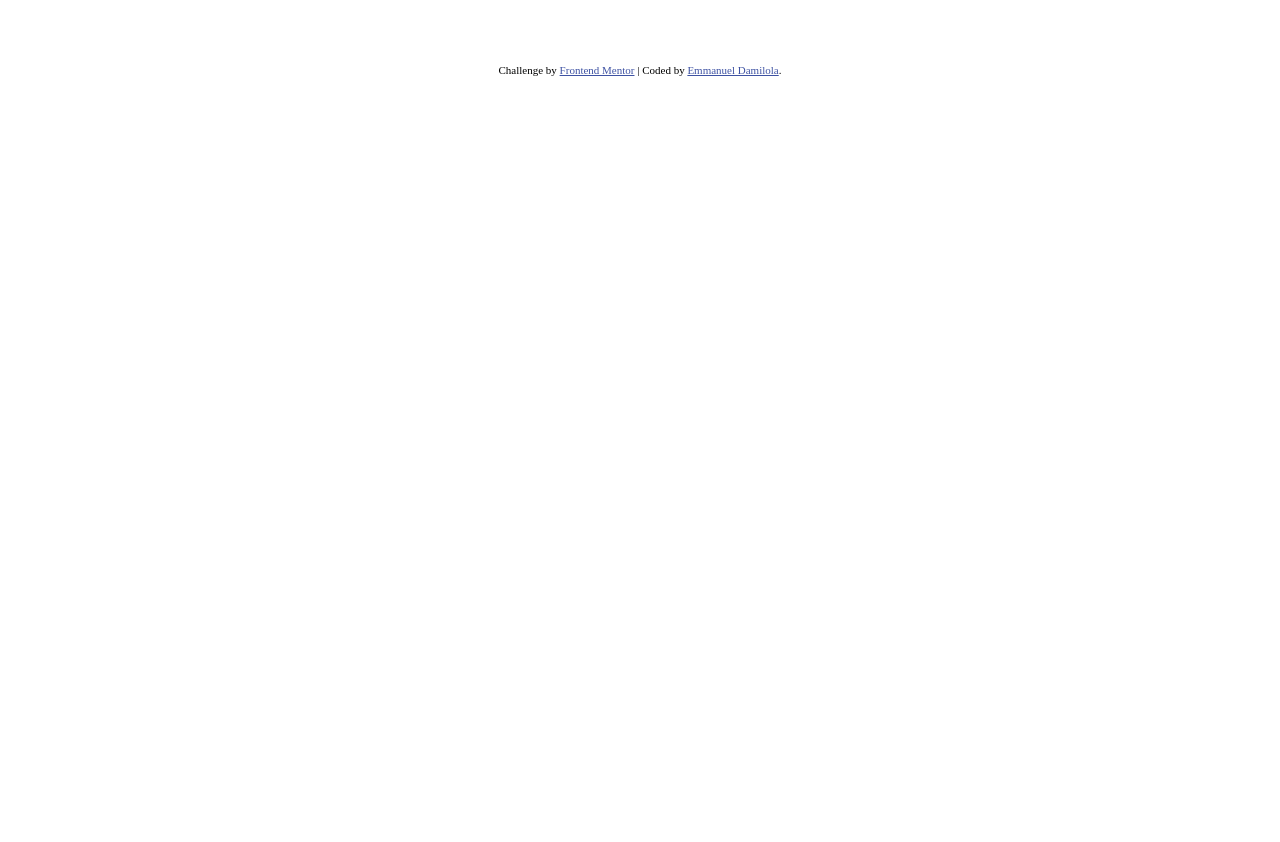
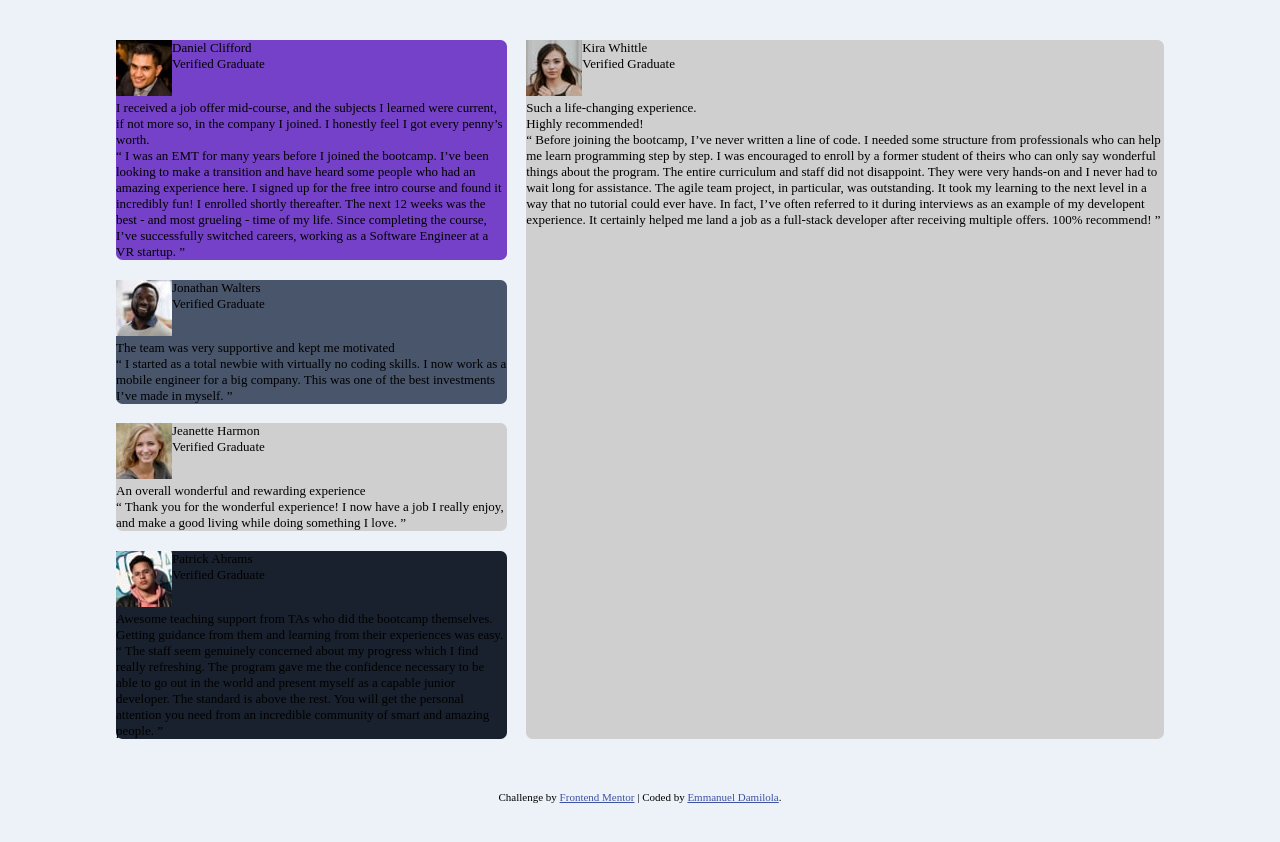
Before and after one commit to DAEM007/testimonials-grid-section, a plain HTML site: page index.html in a window 1280 px wide. Before the commit the page ends 800 px from the top, so only its background shows below. Drawn offline with Linux system fonts and the light colour scheme.

Commit message:
updates to testimonials-grid-section

```diff
--- a/index.html
+++ b/index.html
@@ -13,62 +13,129 @@
     />
     <link rel="stylesheet" href="styles/styles.css" />
 
-    <title>Frontend Mentor | [Challenge Name Here]</title>
+    <title>Frontend Mentor | testimonials-grid-section</title>
   </head>
   <body>
-    <!-- Daniel Clifford
-  Verified Graduate
+    <!-- Testimonials Section -->
+    <section class="testimonials-section-wrapper">
+      <div class="testimonials-main">
+        <div class="testimonials-main-top">
+          <div class="testimonials-main-top-left card">
+            <div class="testimonial-author">
+              <div class="author-avatar">
+                <img src="./images/image-daniel.jpg" alt="daniel-avatar" />
+              </div>
+              <div class="author-info">
+                <p class="author-name">Daniel Clifford</p>
+                <p class="author-verified">Verified Graduate</p>
+              </div>
+            </div>
+            <p>
+              I received a job offer mid-course, and the subjects I learned were
+              current, if not more so, in the company I joined. I honestly feel
+              I got every penny’s worth.
+            </p>
+            <p>
+              “ I was an EMT for many years before I joined the bootcamp. I’ve
+              been looking to make a transition and have heard some people who
+              had an amazing experience here. I signed up for the free intro
+              course and found it incredibly fun! I enrolled shortly thereafter.
+              The next 12 weeks was the best - and most grueling - time of my
+              life. Since completing the course, I’ve successfully switched
+              careers, working as a Software Engineer at a VR startup. ”
+            </p>
+          </div>
+          <div class="testimonials-main-top-right card">
+            <div class="testimonial-author">
+              <div class="author-avatar">
+                <img src="./images/image-jonathan.jpg" alt="jonathan-avatar" />
+              </div>
+              <div class="author-info">
+                <p class="author-name">Jonathan Walters</p>
+                <p class="author-verified">Verified Graduate</p>
+              </div>
+            </div>
+            <p>The team was very supportive and kept me motivated</p>
+            <p>
+              “ I started as a total newbie with virtually no coding skills. I
+              now work as a mobile engineer for a big company. This was one of
+              the best investments I’ve made in myself. ”
+            </p>
+          </div>
+        </div>
+        <div class="testimonials-main-bottom">
+          <div class="testimonials-main-bottom-left card">
+            <div class="testimonial-author">
+              <div class="author-avatar">
+                <img src="./images/image-jeanette.jpg" alt="jeanette-avatar" />
+              </div>
+              <div class="author-info">
+                <p class="author-name">Jeanette Harmon</p>
+                <p class="author-verified">Verified Graduate</p>
+              </div>
+            </div>
+            <p>An overall wonderful and rewarding experience</p>
+            <p>
+              “ Thank you for the wonderful experience! I now have a job I
+              really enjoy, and make a good living while doing something I love.
+              ”
+            </p>
+          </div>
+          <div class="testimonials-main-bottom-right card">
+            <div class="testimonial-author">
+              <div class="author-avatar">
+                <img src="./images/image-patrick.jpg" alt="patrick-avatar" />
+              </div>
+              <div class="author-info">
+                <p class="author-name">Patrick Abrams</p>
+                <p class="author-verified">Verified Graduate</p>
+              </div>
+            </div>
+            <p>
+              Awesome teaching support from TAs who did the bootcamp themselves.
+              Getting guidance from them and learning from their experiences was
+              easy.
+            </p>
+            <p>
+              “ The staff seem genuinely concerned about my progress which I
+              find really refreshing. The program gave me the confidence
+              necessary to be able to go out in the world and present myself as
+              a capable junior developer. The standard is above the rest. You
+              will get the personal attention you need from an incredible
+              community of smart and amazing people. ”
+            </p>
+          </div>
+        </div>
+      </div>
+      <div class="testimonial-side card">
+        <div class="testimonial-author">
+          <div class="author-avatar">
+            <img src="./images/image-kira.jpg" alt="kira-avatar" />
+          </div>
+          <div class="author-info">
+            <p class="author-name">Kira Whittle</p>
+            <p class="author-verified">Verified Graduate</p>
+          </div>
+        </div>
+        <p>Such a life-changing experience.</p>
+        <p>Highly recommended!</p>
+        <p>
+          “ Before joining the bootcamp, I’ve never written a line of code. I
+          needed some structure from professionals who can help me learn
+          programming step by step. I was encouraged to enroll by a former
+          student of theirs who can only say wonderful things about the program.
+          The entire curriculum and staff did not disappoint. They were very
+          hands-on and I never had to wait long for assistance. The agile team
+          project, in particular, was outstanding. It took my learning to the
+          next level in a way that no tutorial could ever have. In fact, I’ve
+          often referred to it during interviews as an example of my developent
+          experience. It certainly helped me land a job as a full-stack
+          developer after receiving multiple offers. 100% recommend! ”
+        </p>
+      </div>
+    </section>
 
-  I received a job offer mid-course, and the subjects I learned were current, if not more so,
-  in the company I joined. I honestly feel I got every penny’s worth.
-
-  “ I was an EMT for many years before I joined the bootcamp. I’ve been looking to make a
-  transition and have heard some people who had an amazing experience here. I signed up
-  for the free intro course and found it incredibly fun! I enrolled shortly thereafter.
-  The next 12 weeks was the best - and most grueling - time of my life. Since completing
-  the course, I’ve successfully switched careers, working as a Software Engineer at a VR startup. ”
-
-  Jonathan Walters
-  Verified Graduate
-
-  The team was very supportive and kept me motivated
-
-  “ I started as a total newbie with virtually no coding skills. I now work as a mobile engineer
-  for a big company. This was one of the best investments I’ve made in myself. ”
-
-  Jeanette Harmon
-  Verified Graduate
-
-  An overall wonderful and rewarding experience
-
-  “ Thank you for the wonderful experience! I now have a job I really enjoy, and make a good living
-  while doing something I love. ”
-
-  Patrick Abrams
-  Verified Graduate
-
-  Awesome teaching support from TAs who did the bootcamp themselves. Getting guidance from them and
-  learning from their experiences was easy.
-
-  “ The staff seem genuinely concerned about my progress which I find really refreshing. The program
-  gave me the confidence necessary to be able to go out in the world and present myself as a capable
-  junior developer. The standard is above the rest. You will get the personal attention you need from
-  an incredible community of smart and amazing people. ”
-
-  Kira Whittle
-  Verified Graduate
-
-  Such a life-changing experience. Highly recommended!
-
-  “ Before joining the bootcamp, I’ve never written a line of code. I needed some structure from
-  professionals who can help me learn programming step by step. I was encouraged to enroll by a former
-  student of theirs who can only say wonderful things about the program. The entire curriculum and staff
-  did not disappoint. They were very hands-on and I never had to wait long for assistance. The agile team
-  project, in particular, was outstanding. It took my learning to the next level in a way that no tutorial
-  could ever have. In fact, I’ve often referred to it during interviews as an example of my developent
-  experience. It certainly helped me land a job as a full-stack developer after receiving multiple offers.
-  100% recommend! ” -->
-
+    <!-- Footer Section -->
     <div class="attribution">
       Challenge by
       <a href="https://www.frontendmentor.io?ref=challenge" target="_blank"
--- a/styles/styles.css
+++ b/styles/styles.css
@@ -1,4 +1,5 @@
 /* All imports */
+@import url("https://fonts.googleapis.com/css2?family=Barlow+Semi+Condensed:ital,wght@0,100;0,200;0,300;0,400;0,500;0,600;0,700;0,800;0,900;1,100;1,200;1,300;1,400;1,500;1,600;1,700;1,800;1,900&display=swap");
 
 /* universal styles */
 * {
@@ -20,13 +21,78 @@
   --font-600: 600;
 }
 
+html,
 body {
+  background: var(--Light-grayish-blue-neutral);
   font-size: var(--font-body);
+  margin-block: 20px;
 }
 
 /* mobile styles */
+.testimonials-section-wrapper {
+  max-width: 1100px;
+  padding-inline: 2rem;
+  display: flex;
+  flex-direction: column;
+  gap: 1.5rem;
+}
+
+/* === shared styles start === */
+.card {
+  border-radius: 0.5rem;
+}
+
+.testimonial-author {
+  display: flex;
+}
+/* ==== shared styles end ==== */
+
+.testimonials-section-wrapper .testimonials-main {
+  display: flex;
+  flex-direction: column;
+  gap: 1.5rem;
+}
+
+.testimonials-main .testimonials-main-top {
+  display: flex;
+  flex-direction: column;
+  gap: 1.5rem;
+}
+
+.testimonials-main-top-left {
+  background: var(--Moderate-violet);
+}
+
+.testimonials-main-top-right {
+  background: var(--Very-dark-grayish-blue);
+}
+
+.testimonials-main .testimonials-main-bottom {
+  display: flex;
+  flex-direction: column;
+  gap: 1.5rem;
+}
+
+.testimonials-main-bottom-left {
+  background: var(--Light-gray-neutral);
+}
+
+.testimonials-main-bottom-right {
+  background: var(--Very-dark-blackish-blue);
+}
+
+/* side styles */
+.testimonial-side {
+  background: var(--Light-gray-neutral);
+}
 
 /* desktop responsive styles */
+@media (min-width: 768px) {
+  .testimonials-section-wrapper {
+    margin-inline: auto;
+    flex-direction: row;
+  }
+}
 
 /* footer styles */
 .attribution {
```
